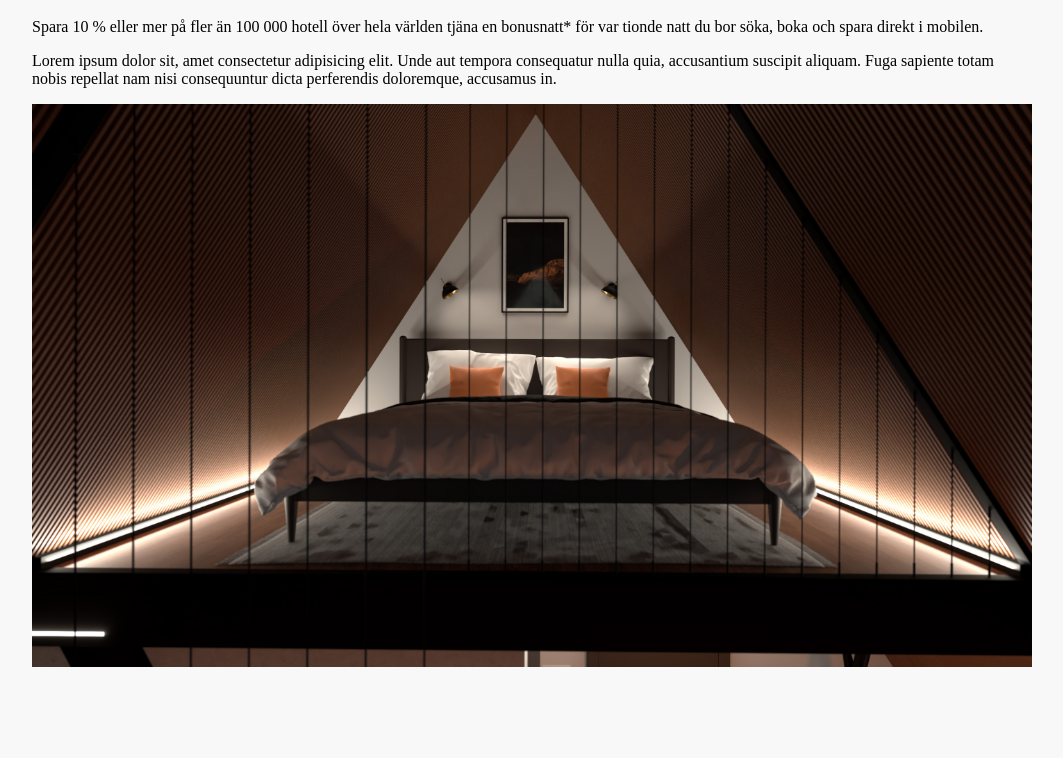
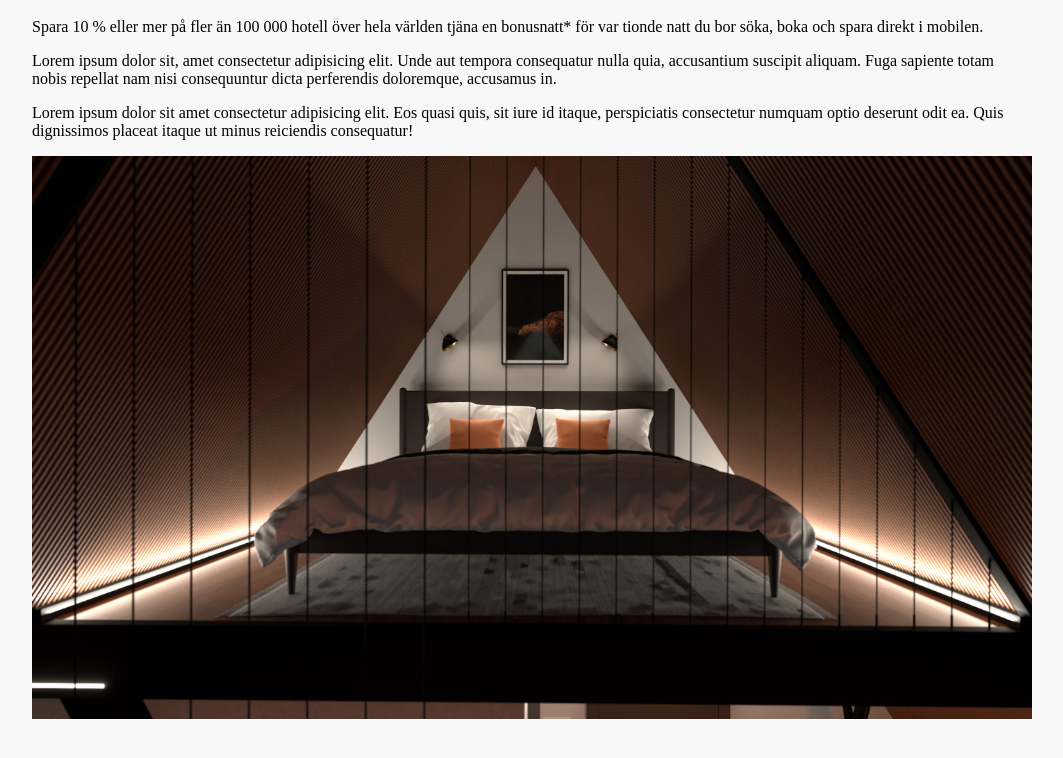
Before and after one commit to DanneN22/Hotell, a plain HTML site: page index om hotellet.html in a window 1280 px wide. Shown: the part 40-798 px from the top of the page, without its empty margins (108-1171 px from the left). Drawn offline with Linux system fonts and the light colour scheme.

Commit message:
New Upptade

```diff
--- a/index om hotellet.html
+++ b/index om hotellet.html
@@ -16,6 +16,8 @@
     <p>Lorem ipsum dolor sit, amet consectetur adipisicing elit. Unde aut tempora consequatur nulla quia, accusantium
         suscipit aliquam. Fuga sapiente totam nobis repellat nam nisi consequuntur dicta perferendis doloremque,
         accusamus in.</p>
+    <p>Lorem ipsum dolor sit amet consectetur adipisicing elit. Eos quasi quis, sit iure id itaque, perspiciatis
+        consectetur numquam optio deserunt odit ea. Quis dignissimos placeat itaque ut minus reiciendis consequatur!</p>
     <img src="./assets/04-night.jpg" alt="Under">
 </body>
 <html>
```
